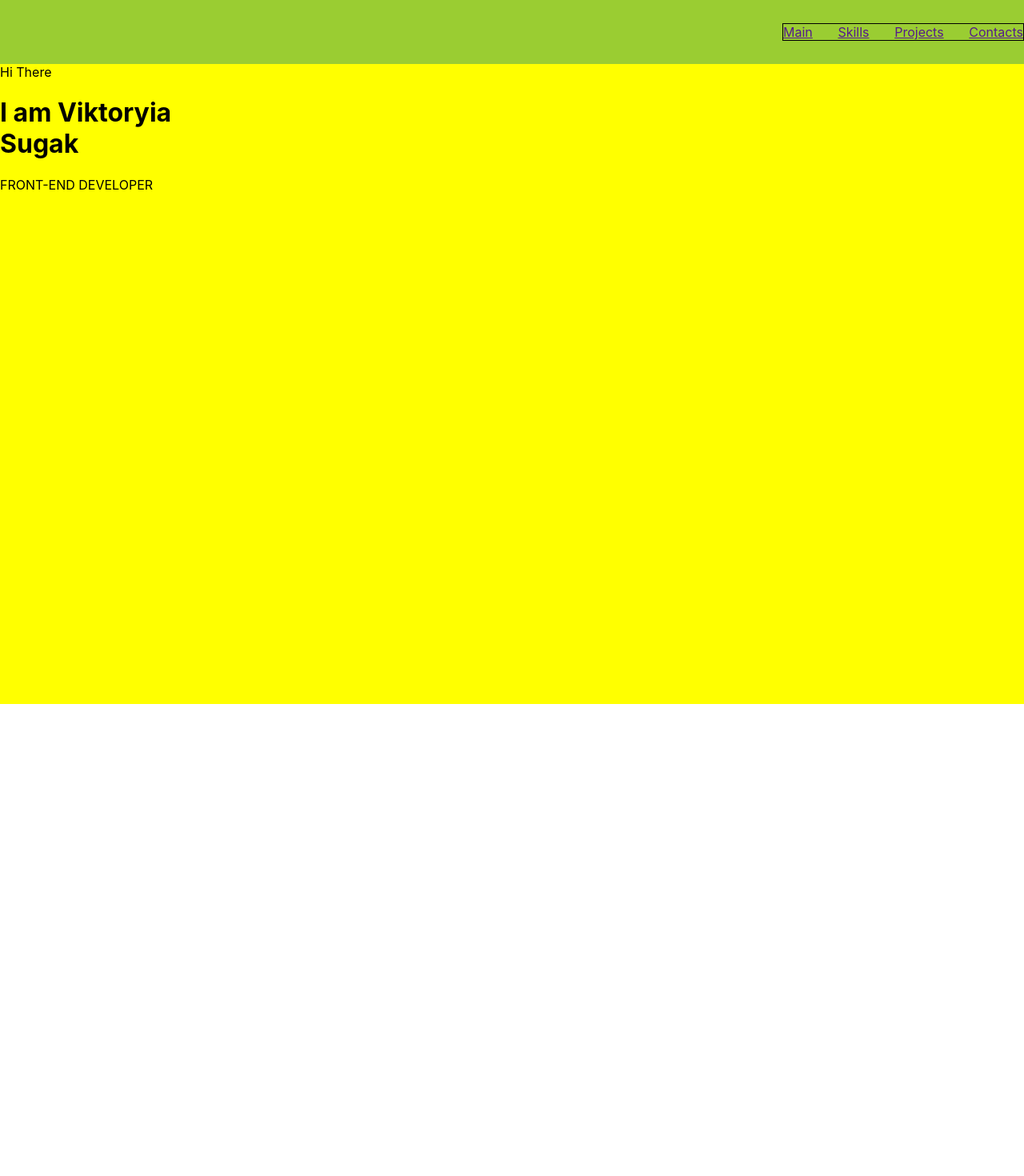
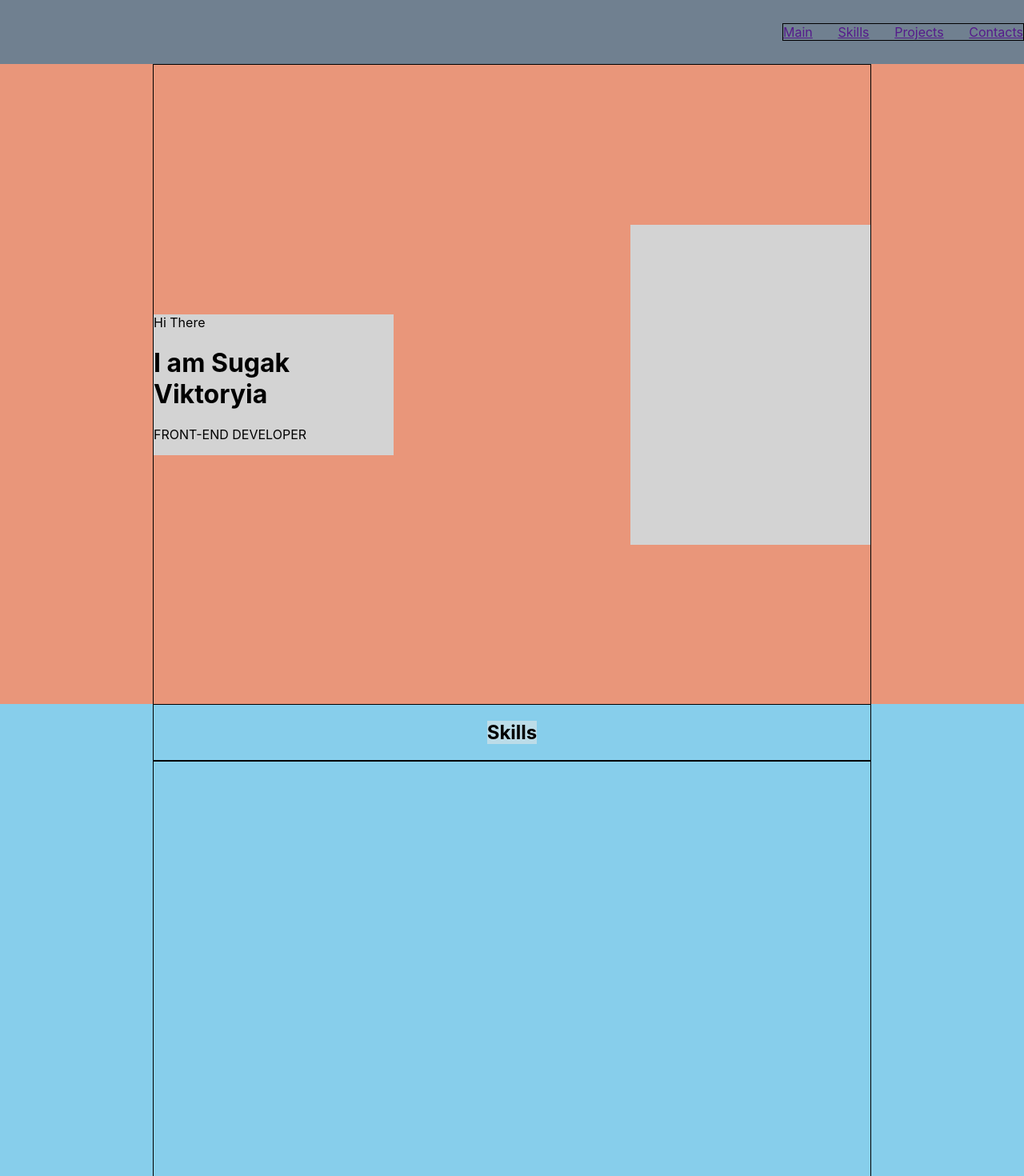
Before and after one commit to V-Sugak/Portfolio, a React (Create React App) app: page / in a window 1280 px wide. Shown: the top 1470 px of the page at 80% size. Before the commit the page ends 880 px from the top, so only its background shows below. Built offline with nearby package versions, Linux system fonts and the light colour scheme.

Commit message:
container, skills

```diff
--- a/src/App.js
+++ b/src/App.js
@@ -2,12 +2,14 @@
 import './App.css';
 import {Header} from "./header/Header";
 import {Main} from "./main/Main";
+import {Skills} from "./skills/Skills";
 
 function App() {
     return (
         <div className="App">
             <Header/>
             <Main/>
+            <Skills/>
         </div>
     );
 }
--- /dev/null
+++ b/src/common/styles/Container.module.css
@@ -0,0 +1,9 @@
+.container {
+    border: 1px solid;
+    height: 100%;
+    width: 70%;
+    margin: 0 auto;
+    display: flex;
+    align-items: center;
+    justify-content: space-between;
+}
--- a/src/header/Header.module.css
+++ b/src/header/Header.module.css
@@ -1,6 +1,6 @@
 .header {
     height: 80px;
-    background-color: yellowgreen;
+    background-color: slategray;
     display: flex;
     justify-content: flex-end;
     align-items: center;
--- a/src/main/Main.jsx
+++ b/src/main/Main.jsx
@@ -1,13 +1,16 @@
 import React from "react";
-import style from "./Main.module.css"
+import style from "./Main.module.css";
+import styleContainer from "./../common/styles/Container.module.css"
 
 export const Main = () => {
     return <div className={style.mainBlock}>
-        <div className={style.text}>
-            <span>Hi There</span>
-            <h1>I am Viktoryia Sugak</h1>
-            <p>FRONT-END DEVELOPER</p>
+        <div className={styleContainer.container}>
+            <div className={style.text}>
+                <span>Hi There</span>
+                <h1>I am Sugak Viktoryia</h1>
+                <p>FRONT-END DEVELOPER</p>
+            </div>
+            <div className={style.photo}></div>
         </div>
-        <div className={style.photo}></div>
     </div>
 }
--- a/src/main/Main.module.css
+++ b/src/main/Main.module.css
@@ -1,8 +1,15 @@
 .mainBlock {
     height: 100vh;
-    background-color: yellow;
+    background-color: darksalmon;
 }
 
 .text {
     width: 300px;
+    background-color: lightgrey;
 }
+
+.photo {
+    width: 300px;
+    height: 400px;
+    background-color: lightgrey;
+}
--- /dev/null
+++ b/src/skills/Skills.jsx
@@ -0,0 +1,13 @@
+import React from "react";
+import style from "./Skills.module.css"
+import styleContainer from "./../common/styles/Container.module.css"
+
+
+export const Skills = () => {
+    return <div className={style.skillsBlock}>
+        <div className={`${styleContainer.container}  ${style.skillsContainer}`}>
+            <h2 className={style.title}>Skills</h2>
+            <div className={style.skills}></div>
+        </div>
+    </div>
+}
--- /dev/null
+++ b/src/skills/Skills.module.css
@@ -0,0 +1,18 @@
+.skillsBlock {
+    height: 100vh;
+    background-color: skyblue;
+}
+
+.skillsContainer {
+    flex-direction: column;
+    justify-content: flex-start;
+}
+
+.title {
+    background-color: #bcdce8;
+}
+
+.skills {
+    border: 1px solid;
+    width: 100%;
+}
```
Also changed, not shown: src/skills/skill/Skill.jsx (added), src/skills/skill/Skill.module.css (added).
